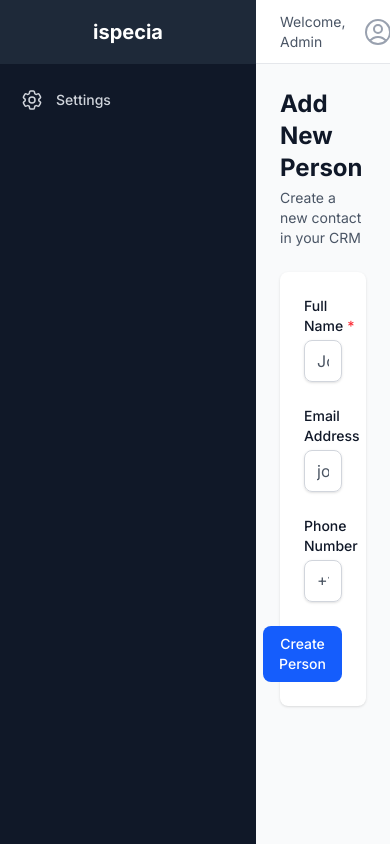
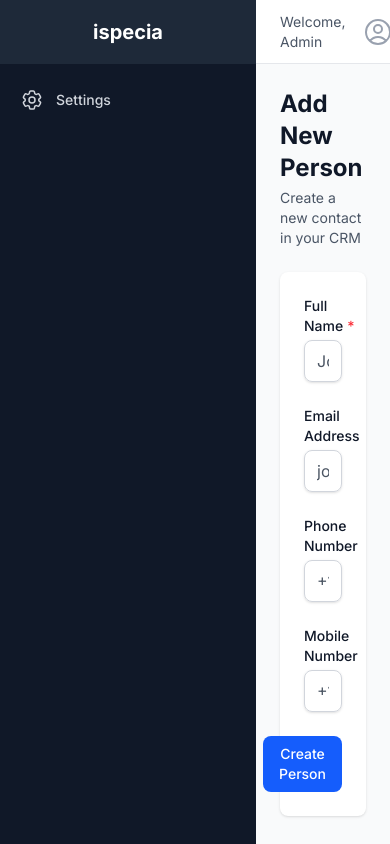
Before and after one commit to absaini739/Next-CRM, a Next.js app in the folder apps/web/: page /persons/new in a window 390 px wide. Built offline with nearby package versions, Linux system fonts and the light colour scheme.

Commit message:
feat: Add mobile number field to new person form and API payload.

```diff
--- a/apps/web/app/persons/new/page.tsx
+++ b/apps/web/app/persons/new/page.tsx
@@ -16,6 +16,7 @@ export default function NewPersonPage() {
         name: '',
         email: '',
         phone: '',
+        mobile: '',
     });
 
     const handleSubmit = async (e: React.FormEvent) => {
@@ -26,7 +27,10 @@ export default function NewPersonPage() {
             const payload = {
                 name: formData.name,
                 emails: formData.email ? [{ value: formData.email, label: 'primary' }] : [],
-                contact_numbers: formData.phone ? [{ value: formData.phone, label: 'primary' }] : [],
+                contact_numbers: [
+                    ...(formData.phone ? [{ value: formData.phone, label: 'phone' }] : []),
+                    ...(formData.mobile ? [{ value: formData.mobile, label: 'mobile' }] : []),
+                ],
             };
 
             await api.post('/persons', payload);
@@ -75,6 +79,14 @@ export default function NewPersonPage() {
                             placeholder="+1 (555) 123-4567"
                         />
 
+                        <Input
+                            label="Mobile Number"
+                            type="tel"
+                            value={formData.mobile}
+                            onChange={(e) => setFormData({ ...formData, mobile: e.target.value })}
+                            placeholder="+1 (555) 987-6543"
+                        />
+
                         <div className="flex justify-end space-x-3">
                             <Button
                                 type="button"
```
